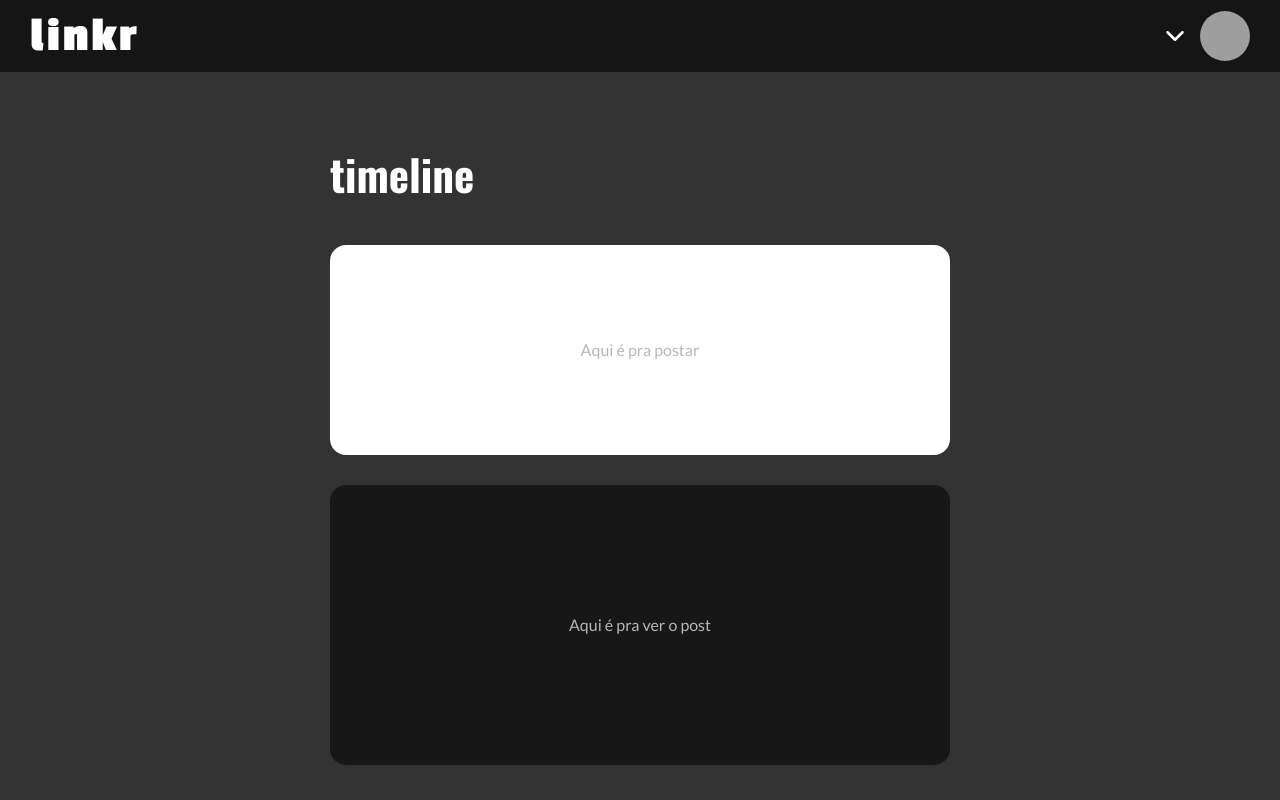
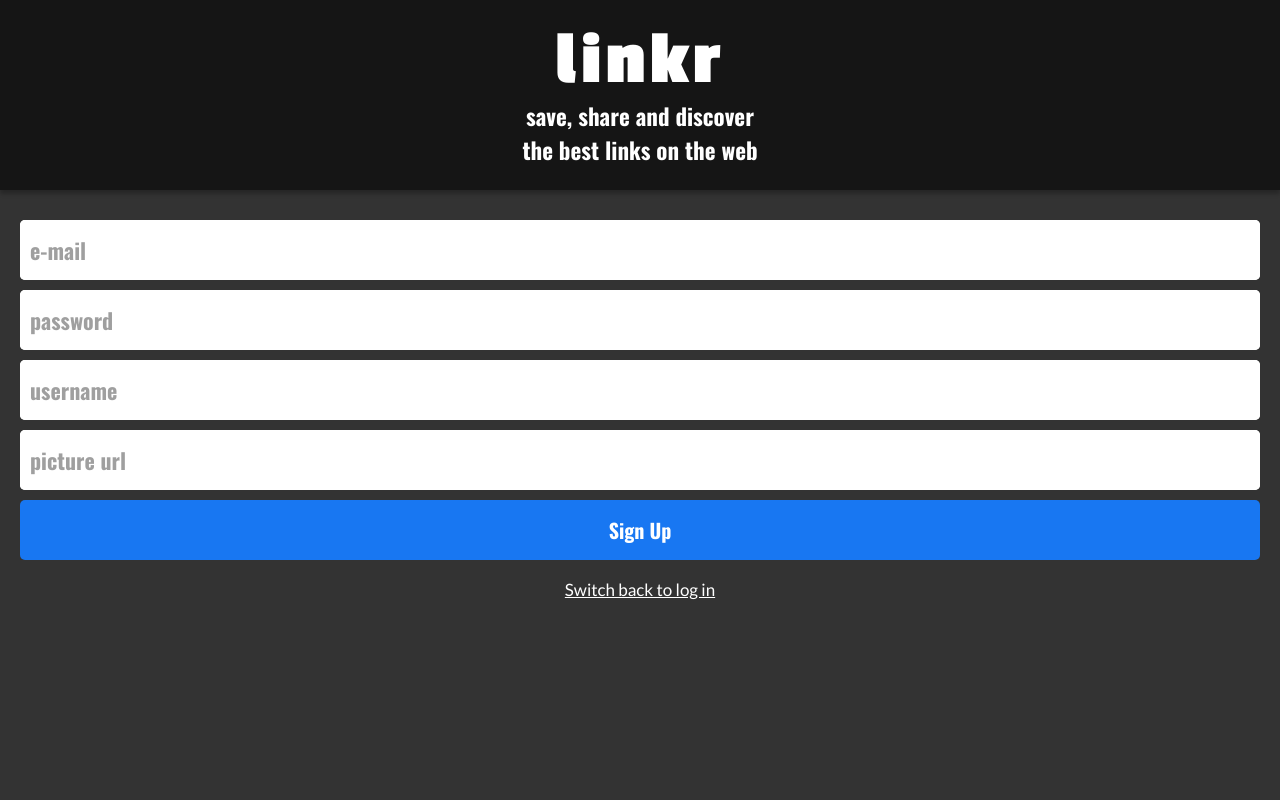
Before and after one commit to danielpqb/projeto17-linkr-frontend, a React (Create React App) app: page /sign-up in a window 1280 px wide. Before the commit this address led to /. Built offline with nearby package versions, Linux system fonts and the light colour scheme; no server answers; grey boxes are pictures that could not be loaded.

Commit message:
SIgnUp design

```diff
--- a/package.json
+++ b/package.json
@@ -11,6 +11,7 @@
     "react": "^18.2.0",
     "react-dom": "^18.2.0",
     "react-icons": "^4.6.0",
+    "react-loader-spinner": "^5.3.4",
     "react-router-dom": "^6.4.2",
     "react-scripts": "^5.0.1",
     "styled-components": "^5.3.6",
--- a/src/components/App.jsx
+++ b/src/components/App.jsx
@@ -8,25 +8,31 @@ import UserContext from "../contexts/userContext";
 
 import Feed from "./Feed";
 
+import Alert from "./Common/Alert";
+import SignUp from "./Screens/SignUp";
+
 export default function App() {
   const [userData, setUserData] = useState({});
+  const [alert, setAlert] = useState({});
 
   return (
     <>
       <GlobalStyle />
-
-      <UserContext.Provider value={{
-            userData,
-            setUserData,
-      }}>
-
+      {alert.show && <Alert />}
+      <UserContext.Provider
+        value={{
+          userData,
+          setUserData,
+          alert,
+          setAlert,
+        }}
+      >
         <Container>
           <BrowserRouter>
             <Routes>
-
-              <Route path="/" element={<Feed title={'timeline'}/>}></Route>
+              <Route path="/" element={<Feed title={"timeline"} />}></Route>
+              <Route path="/sign-up" element={<SignUp />}></Route>
               <Route path="*" element={<Navigate to="/" />}></Route>
-
             </Routes>
           </BrowserRouter>
         </Container>
--- /dev/null
+++ b/src/components/Common/InputBox.jsx
@@ -0,0 +1,52 @@
+import React from "react";
+import styled from "styled-components";
+
+export default function InputBox({
+  name,
+  placeholder,
+  onChange,
+  value,
+  type,
+  height,
+}) {
+  return (
+    <Container height={height}>
+      <input
+        type={type ? type : "text"}
+        placeholder={placeholder}
+        name={name}
+        required
+        value={value}
+        onChange={onChange}
+      />
+    </Container>
+  );
+}
+
+const Container = styled.div`
+  & {
+    background: #ffffff;
+    border-radius: 5px;
+    height: ${({ height }) => (height ? height : "60px")};
+    margin: 10px 0px;
+  }
+
+  input {
+    font-family: "Oswald";
+    font-style: normal;
+    font-weight: 700;
+    font-size: 22px;
+    color: #9f9f9f;
+
+    padding: 10px;
+
+    border: none;
+    border-radius: 5px;
+    width: 100%;
+    height: 100%;
+  }
+
+  input::placeholder {
+    color: #9f9f9f;
+  }
+`;
--- /dev/null
+++ b/src/components/Common/LoginHeader.jsx
@@ -0,0 +1,49 @@
+import styled from "styled-components";
+
+export default function LoginHeader() {
+  return (
+    <Container>
+      <Logo>linkr</Logo>
+      <Content>save, share and discover the best links on the web</Content>
+    </Container>
+  );
+}
+
+const Container = styled.div`
+  & {
+    position: fixed;
+    top: 0;
+    left: 0;
+    right: 0;
+
+    background: #151515;
+    box-shadow: 0px 4px 4px rgba(0, 0, 0, 0.25);
+
+    height: 190px;
+
+    flex-direction: column;
+  }
+`;
+
+const Logo = styled.div`
+  & {
+    font-family: "Passion One";
+    font-style: normal;
+    font-weight: 700;
+    font-size: 76px;
+    letter-spacing: 0.05em;
+  }
+`;
+
+const Content = styled.div`
+  & {
+    font-family: "Oswald";
+    font-style: normal;
+    font-weight: 700;
+    font-size: 23px;
+    line-height: 34px;
+    text-align: center;
+
+    width: 250px;
+  }
+`;
--- /dev/null
+++ b/src/components/Common/SubmitButton.jsx
@@ -0,0 +1,47 @@
+import styled from "styled-components";
+import { ThreeDots } from "react-loader-spinner";
+
+export default function SubmitButton({ children, disabled, onClick }) {
+  return (
+    <Container onClick={onClick}>
+      {disabled ? (
+        <ThreeDots
+          height="13"
+          width="51"
+          color="#FFFFFF"
+          ariaLabel="three-dots-loading"
+        />
+      ) : (
+        <>{children}</>
+      )}
+    </Container>
+  );
+}
+
+const Container = styled.button`
+  & {
+    cursor: pointer;
+
+    background: #1877f2;
+
+    font-family: "Oswald";
+    font-style: normal;
+    font-weight: 700;
+    font-size: 22px;
+    line-height: 33px;
+    color: #ffffff;
+
+    width: 100%;
+    height: 60px;
+
+    border: none;
+    border-radius: 5px;
+
+    font-weight: 700;
+    font-size: 20px;
+
+    &:hover {
+      filter: brightness(0.8);
+    }
+  }
+`;
--- /dev/null
+++ b/src/components/Screens/SignUp.jsx
@@ -0,0 +1,160 @@
+import { useState, useContext } from "react";
+import { Link, useNavigate } from "react-router-dom";
+import styled from "styled-components";
+
+import UserContext from "../../contexts/userContext";
+import InputBox from "../Common/InputBox";
+import LoginHeader from "../Common/LoginHeader";
+import SubmitButton from "../Common/SubmitButton";
+import { postSignUp } from "../../services/linkrAPI";
+
+export default function SignUp() {
+  const [form, setForm] = useState({
+    name: "",
+    email: "",
+    password: "",
+    imageUrl: "",
+  });
+
+  const { setAlert } = useContext(UserContext);
+
+  const navigate = useNavigate();
+
+  async function handleSubmit(e) {
+    e.preventDefault();
+
+    try {
+      await postSignUp(form);
+    } catch (error) {
+      console.log(error.response);
+      setAlert({ show: true, message: "Usuário cadastrado com sucesso" });
+      // setAlert({ show: true, message: `Erro ${error.response.status}` });
+      return;
+    }
+
+    navigate("/");
+  }
+
+  return (
+    <Container>
+      <LoginHeader />
+
+      <RegisterForm action="" onSubmit={handleSubmit}>
+        <InputBox
+          name="email"
+          placeholder="e-mail"
+          type="email"
+          onChange={(e) => {
+            setForm({ ...form, email: e.target.value });
+          }}
+          value={form.email}
+          required
+        />
+        <InputBox
+          name="password"
+          type="password"
+          placeholder="password"
+          onChange={(e) => {
+            setForm({ ...form, password: e.target.value });
+          }}
+          value={form.password}
+        />
+        <InputBox
+          name="name"
+          placeholder="username"
+          type="name"
+          onChange={(e) => {
+            setForm({ ...form, name: e.target.value });
+          }}
+          value={form.name}
+          required
+        />
+        <InputBox
+          name="imageUrl"
+          placeholder="picture url"
+          type="imageUrl"
+          onChange={(e) => {
+            setForm({ ...form, imageUrl: e.target.value });
+          }}
+          value={form.imageUrl}
+          required
+        />
+
+        <SubmitButton>Sign Up</SubmitButton>
+      </RegisterForm>
+
+      <RedirectTo>
+        <Link to={"/"}>Switch back to log in</Link>
+      </RedirectTo>
+    </Container>
+  );
+}
+
+const Container = styled.div`
+  & {
+    width: calc(100vw - (100vw - 100%));
+    min-height: 100vh;
+    flex-direction: column;
+    padding: 20px;
+    font-weight: 700;
+    font-size: 15px;
+    color: #ffffff;
+  }
+  div {
+    display: flex;
+    justify-content: center;
+    align-items: center;
+  }
+  h1 {
+    margin: 30px 0px;
+  }
+`;
+
+const RegisterForm = styled.form`
+  & {
+    flex-direction: column;
+    width: 100%;
+    height: 50%;
+    text-align: center;
+
+    margin-top: 200px;
+  }
+`;
+
+const ValidationBox = styled.div`
+  margin: 10px 0;
+  display: flex;
+  flex-direction: column;
+  align-items: center;
+  justify-content: space-between;
+  h2 {
+    cursor: pointer;
+    font-weight: 400;
+    font-size: 14px;
+    margin-top: 5px;
+    text-decoration: underline;
+    &:hover {
+      filter: brightness(0.6);
+    }
+  }
+  h3 {
+    font-weight: 400;
+    font-size: 14px;
+    margin-top: 5px;
+  }
+`;
+
+const RedirectTo = styled.div`
+  & {
+    margin: 20px;
+  }
+
+  a {
+    font-family: "Lato";
+    font-style: normal;
+    font-weight: 400;
+    font-size: 17px;
+    line-height: 20px;
+    text-decoration-line: underline;
+  }
+`;
--- a/src/services/linkrAPI.js
+++ b/src/services/linkrAPI.js
@@ -3,7 +3,7 @@ import axios from "axios";
 const BASE_URL = process.env.REACT_APP_API_BASE_URL;
 
 function postSignUp(user) {
-  return axios.post(`${BASE_URL}/sign-up`, user);
+  return axios.post(`http://localhost:4000/signup`, user);
 }
 
 function postSignIn(user) {
```
Also changed, not shown: 1 other file (tests, documents, lock files or other folders).
